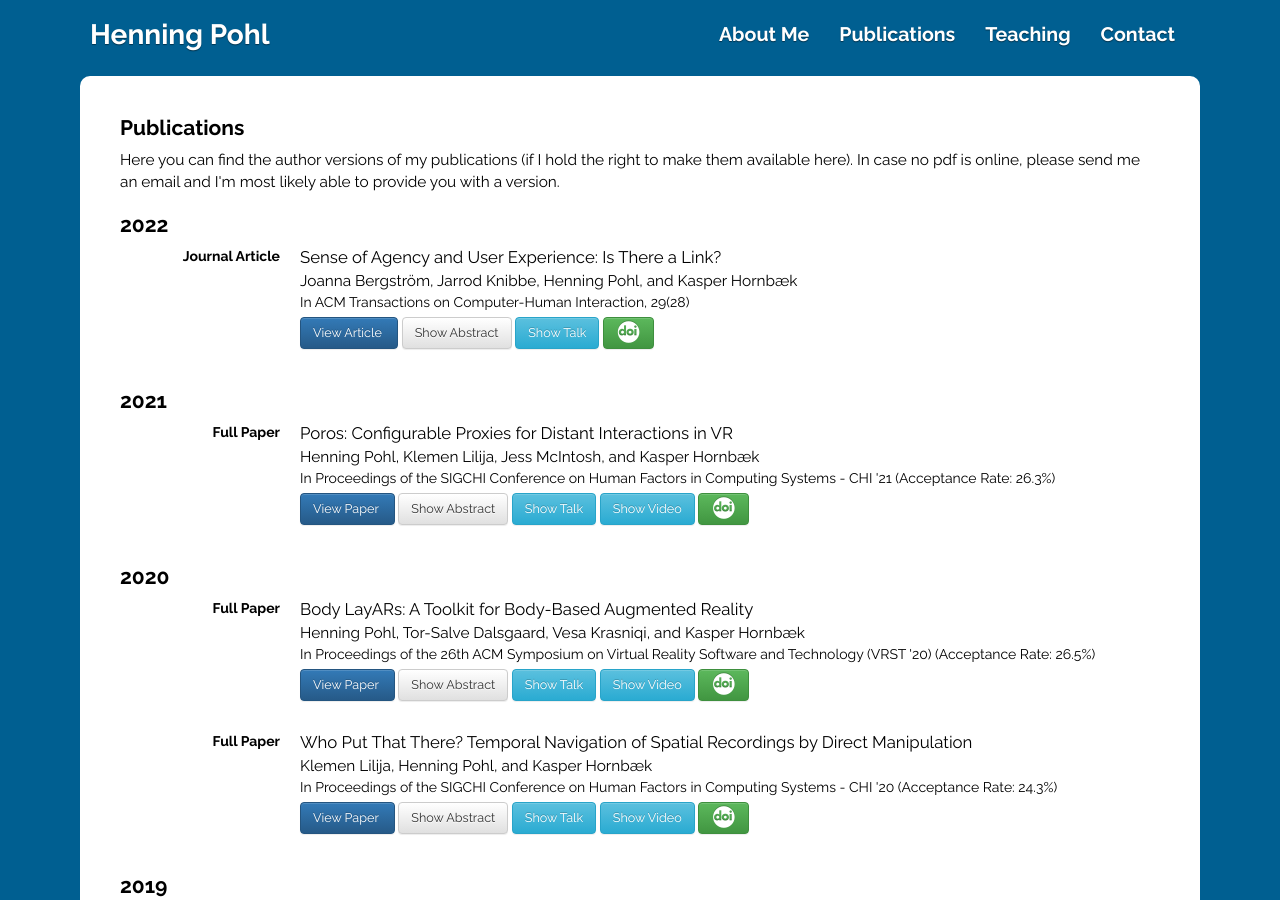
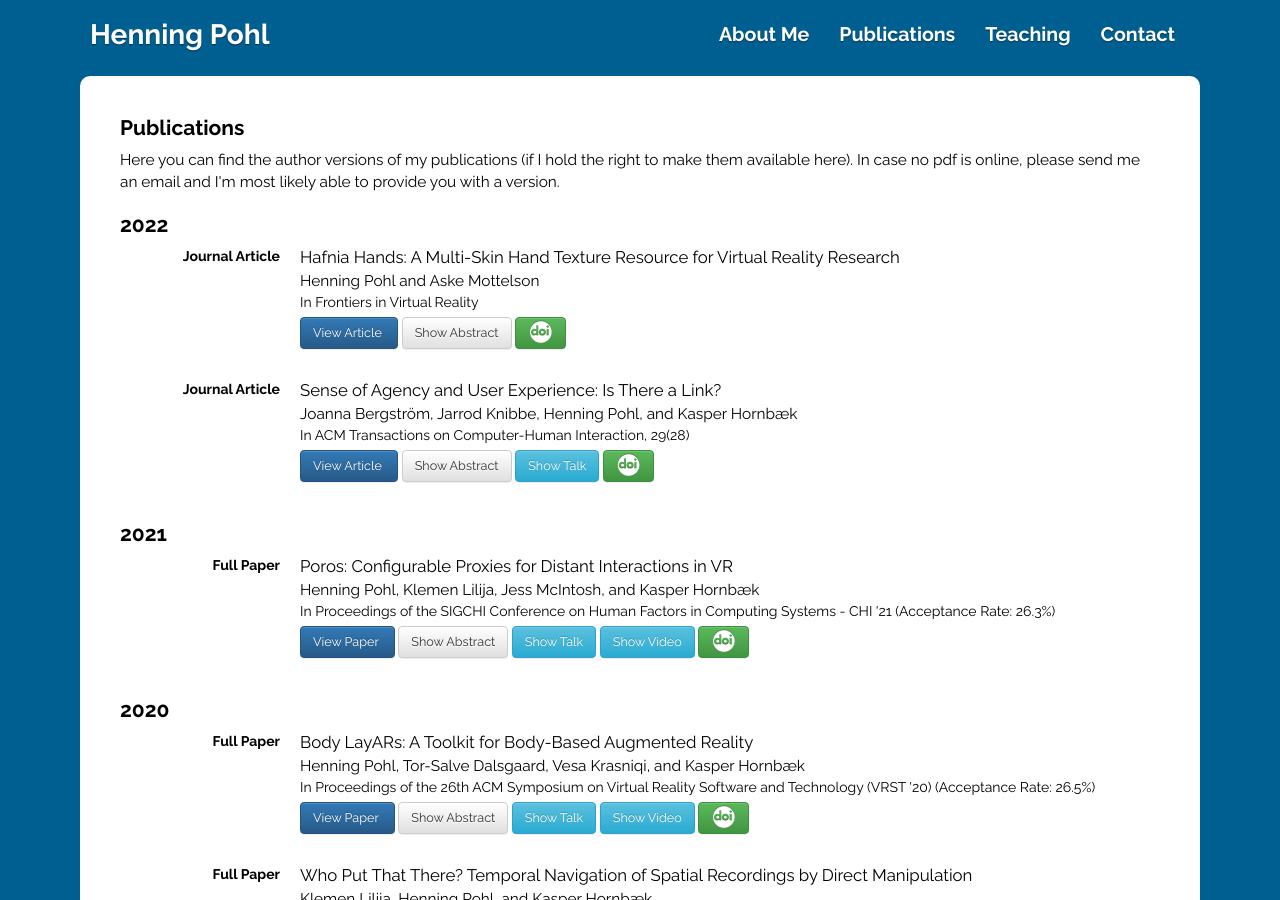
Before and after one commit to henningpohl/henningpohl.github.io, a Jekyll site: the page built from publications.html, in a window 1280 px wide and 900 px high. Built offline with Jekyll 4.4.1, drawn with Linux system fonts in a browser that asks for light colours; nearby versions of some CDN libraries; some web fonts are replaced.

Commit message:
Added Hafnia Hands paper

```diff
--- a/_data/publications.json
+++ b/_data/publications.json
@@ -1,4 +1,15 @@
 [
+	{
+		"id": "Pohl2022",
+		"year": 2022,
+		"title": "Hafnia Hands: A Multi-Skin Hand Texture Resource for Virtual Reality Research",
+		"authors": "Henning Pohl and Aske Mottelson",
+		"type": "journal",
+		"file": "Pohl2022Frontiers.pdf",
+		"doi": "10.3389/frvir.2022.719506",
+		"venue": "In Frontiers in Virtual Reality",
+		"abstract": "We created a hand texture resource (with different skin tone versions as well as non-human hands) for use in virtual reality studies. This makes it easier to run lab and remote studies where the hand representation is matched to the participants’ own skin tone. We validate that the virtual hands with our textures align with participants’ view of their own real hands and allow to create VR applications where participants have an increased sense of body ownership. These properties are critical for a range of VR studies, such as of immersion."
+	},
 	{
 		"id": "Bergstroem2022",
 		"year": 2022,
```
Also changed, not shown: 1 other file.
